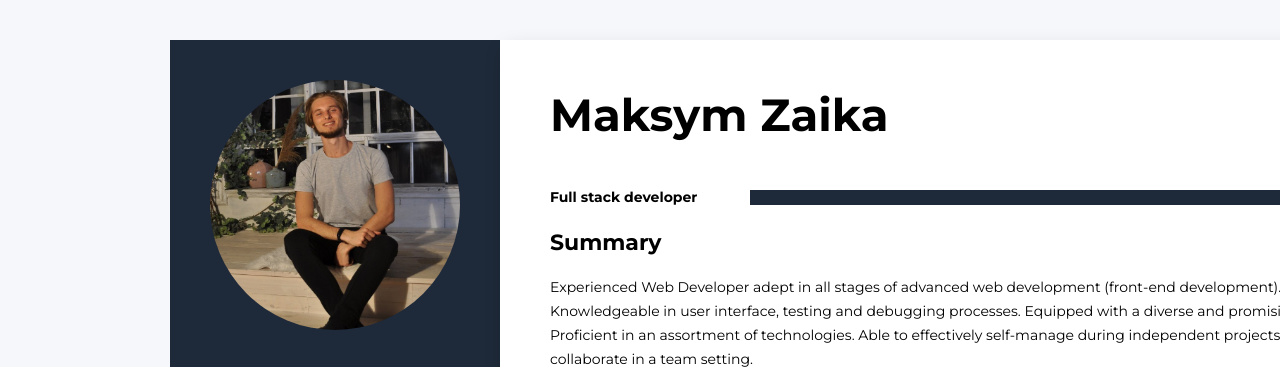
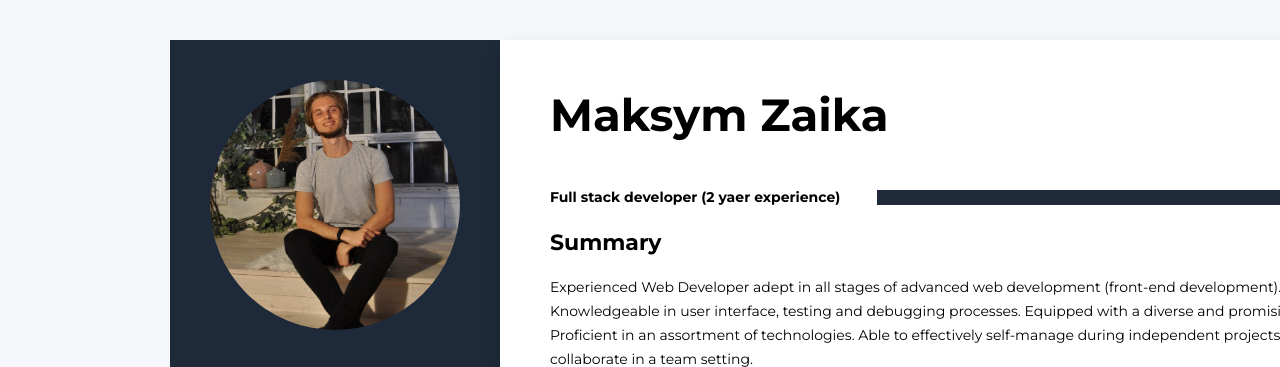
Before and after one commit to Luno-front-end/resume_refactoring, a website built with Parcel: page src/index.html in a window 1280 px wide. Shown: the top 367 px of the page. Built offline with nearby package versions, Linux system fonts and the light colour scheme.

Commit message:
edit title work

```diff
--- a/src/index.html
+++ b/src/index.html
@@ -200,7 +200,9 @@
         <!-- <h1 class="title-work">Комп'ютерний інженер</h1> -->
         <h1 class="title-name">Maksym Zaika</h1>
         <h2 class="title-work">
-          <span class="title-work-text">Full stack developer</span>
+          <span class="title-work-text"
+            >Full stack developer (2 yaer experience)</span
+          >
         </h2>
         <h3 class="title">Summary</h3>
         <p class="additional-information">
--- a/src/sass/components/_about-myself.scss
+++ b/src/sass/components/_about-myself.scss
@@ -15,13 +15,13 @@
 
   & .title-work-text {
     min-width: 200px;
+    white-space: nowrap;
   }
 
   &::after {
     display: inline-block;
-    content: '';
-    width: 600px;
-    width: 77%;
+    content: "";
+    width: 60%;
     height: 15px;
     background-color: $bg-sidebar;
   }
```
